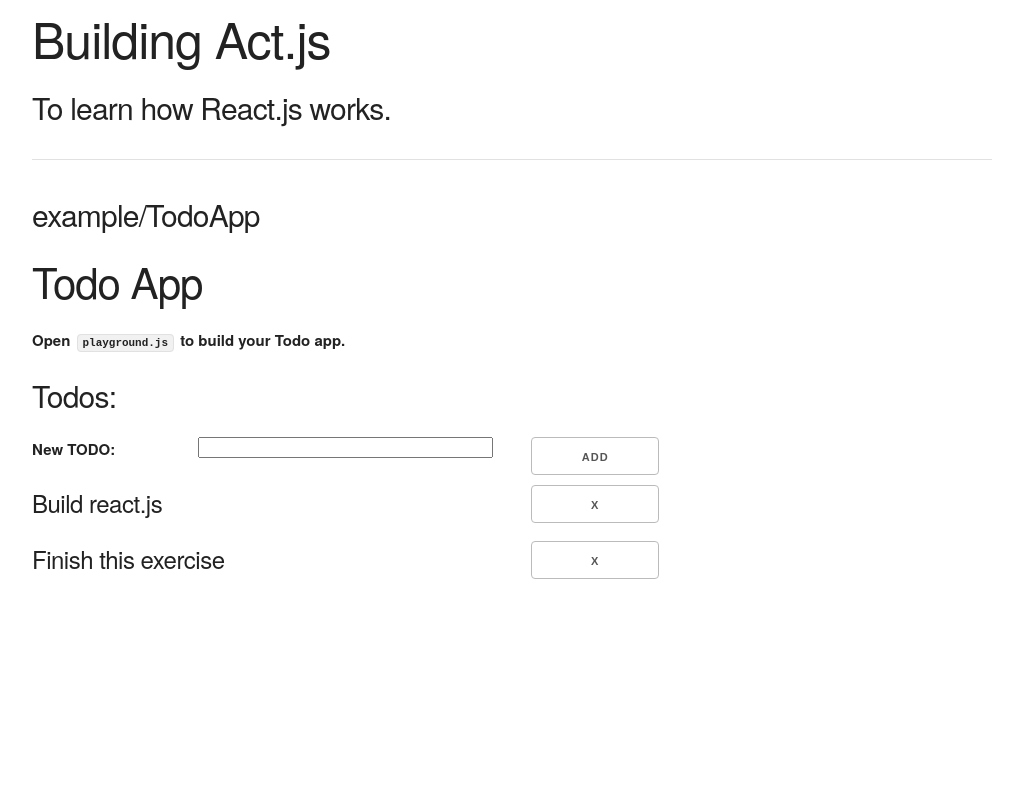
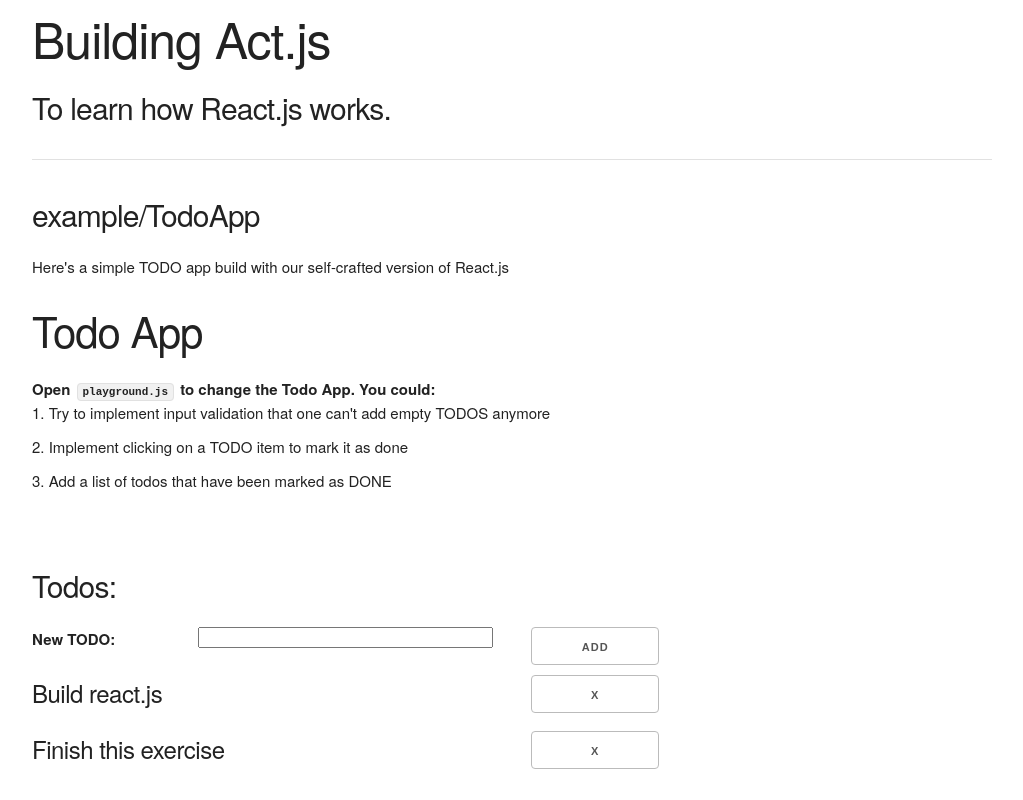
Before and after one commit to Preventis/learn-react-by-building-act.js, a website with bundled scripts: page index.html in a window 1280 px wide. Shown: the whole page, without its empty margins (128-1151 px from the left). Built offline with nearby package versions, Linux system fonts and the light colour scheme; no server answers.

Commit message:
EDIT/index.html: add notes

```diff
--- a/index.html
+++ b/index.html
@@ -12,13 +12,23 @@
       <h4>To learn how React.js works.</h4>
       <hr/>
       <h4>example/TodoApp</h4>
+      <p>
+        Here's a simple TODO app build with our self-crafted version of React.js
+      </p>
     </div>
 
     <div class="container">
       <h2>Todo App</h2>
       <b>
-        Open <code>playground.js</code> to build your Todo app.
+        Open <code>playground.js</code> to change the Todo App.
+        You could:
       </b>
+      <ol>
+        <li>Try to implement input validation that one can't add empty TODOS
+          anymore</li>
+        <li>Implement clicking on a TODO item to mark it as done</li>
+        <li>Add a list of todos that have been marked as DONE</li>
+      </ol>
       <br/>
       <br/>
       <div id="mount" />
```
